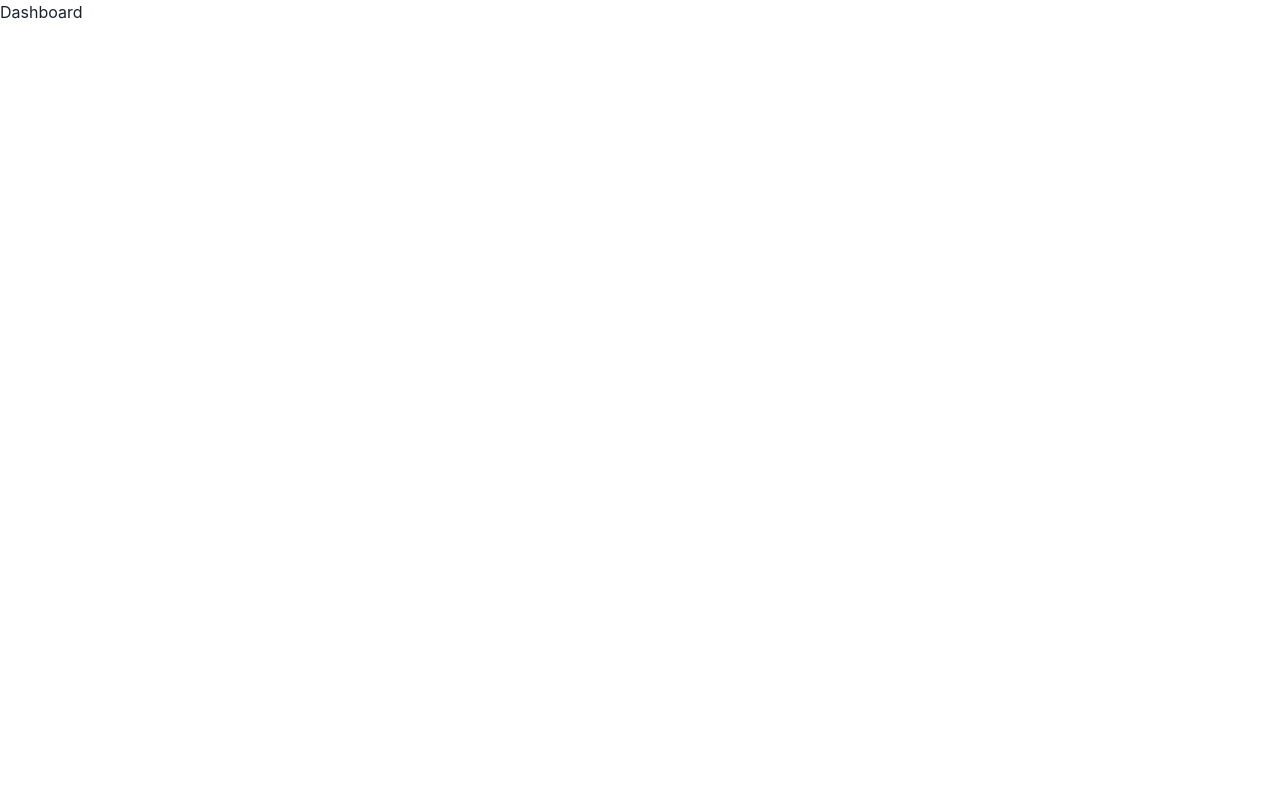
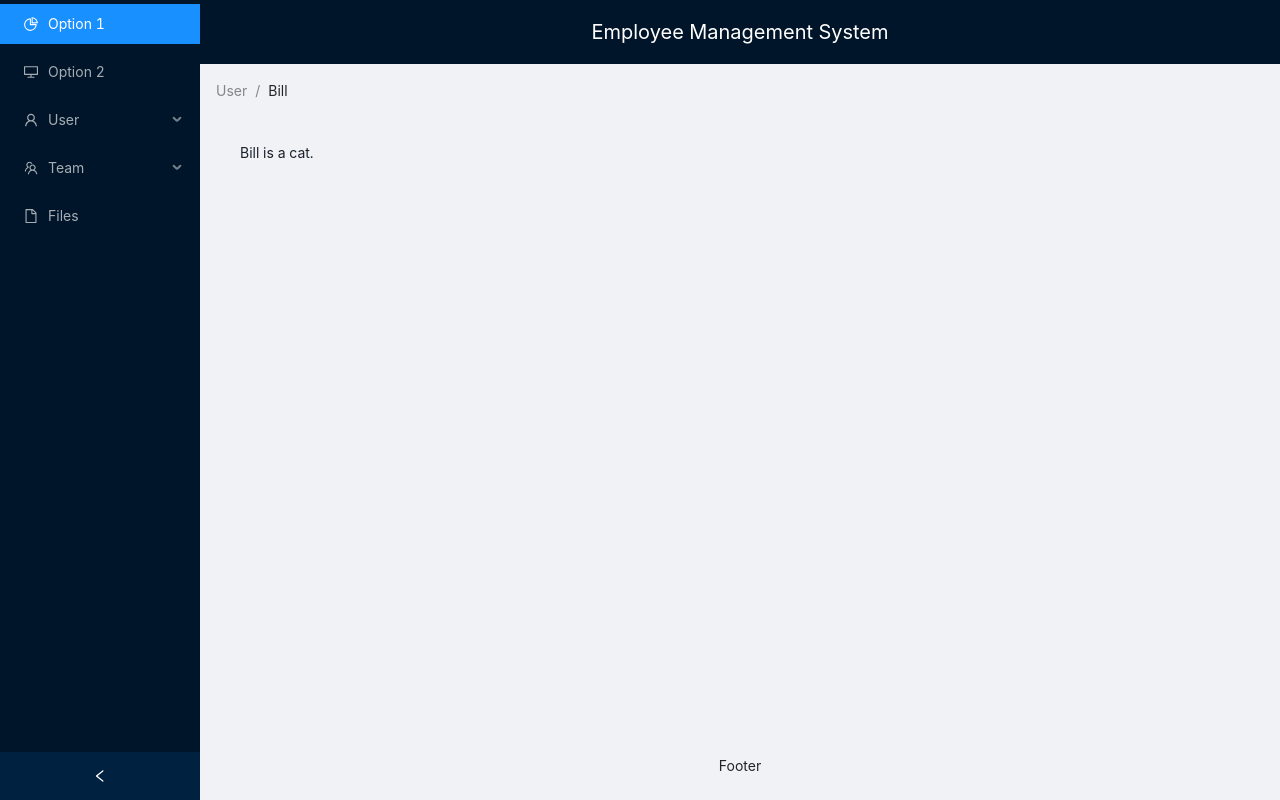
Before and after one commit to A-Slimani/ASD-EMS, a React (Create React App) app in the folder asd-ems/: page /Dashboard in a window 1280 px wide. Built offline with nearby package versions, Linux system fonts and the light colour scheme.

Commit message:
basic frontend prototype

```diff
--- a/asd-ems/package.json
+++ b/asd-ems/package.json
@@ -6,10 +6,13 @@
     "@chakra-ui/react": "^1.6.7",
     "@emotion/react": "^11.4.1",
     "@emotion/styled": "^11.3.0",
+    "@fontsource/open-sans": "^4.5.0",
+    "@fontsource/raleway": "^4.5.0",
     "@material-ui/core": "^4.12.3",
     "@testing-library/jest-dom": "^5.11.4",
     "@testing-library/react": "^11.1.0",
     "@testing-library/user-event": "^12.1.10",
+    "antd": "^4.16.13",
     "framer-motion": "^4.1.17",
     "jest-junit": "^12.2.0",
     "react": "^17.0.2",
--- /dev/null
+++ b/asd-ems/src/App.css
@@ -0,0 +1 @@
+@import '~antd/dist/andt.css'
--- a/asd-ems/src/App.js
+++ b/asd-ems/src/App.js
@@ -1,5 +1,4 @@
 import Login from './Login';
-import Routes from './Routes';
 import { BrowserRouter, Route, Switch } from 'react-router-dom';
 import Dashboard from './Dashboard';
 
--- /dev/null
+++ b/asd-ems/src/Dashboard.css
@@ -0,0 +1 @@
+@import '~antd/dist/antd.css'
--- a/asd-ems/src/Dashboard.js
+++ b/asd-ems/src/Dashboard.js
@@ -1,5 +1,73 @@
-const Dashboard = () => {
-  return <h1>Dashboard</h1>
-};
+import { Layout, Menu, Breadcrumb } from 'antd';
+import {
+  DesktopOutlined,
+  PieChartOutlined,
+  FileOutlined,
+  TeamOutlined,
+  UserOutlined,
+} from '@ant-design/icons';
+import './Dashboard.css';
+import React from 'react';
+
+const { Header, Footer, Sider, Content } = Layout;
+const { SubMenu } = Menu;
+
+class Dashboard extends React.Component {
+  state = {
+    collapsed: false,
+  };
+
+  onCollapse = collapsed => {
+    this.setState({ collapsed });
+  };
+
+  render() {
+    const { collapsed } = this.state;
+    return (
+      <Layout style={{ minHeight: '100vh' }}>
+        <Sider collapsible collapsed={collapsed} onCollapse={this.onCollapse}>
+          <div className="logo" />
+          <Menu theme="dark" defaultSelectedKeys={['1']} mode="inline">
+            <Menu.Item key="1" icon={<PieChartOutlined />}>
+              Option 1
+            </Menu.Item>
+            <Menu.Item key="2" icon={<DesktopOutlined />}>
+              Option 2
+            </Menu.Item>
+            <SubMenu key="sub1" icon={<UserOutlined />} title="User">
+              <Menu.Item key="3">Tom</Menu.Item>
+              <Menu.Item key="4">Bill</Menu.Item>
+              <Menu.Item key="5">Alex</Menu.Item>
+            </SubMenu>
+            <SubMenu key="sub2" icon={<TeamOutlined />} title="Team">
+              <Menu.Item key="6">Team 1</Menu.Item>
+              <Menu.Item key="8">Team 2</Menu.Item>
+            </SubMenu>
+            <Menu.Item key="9" icon={<FileOutlined />}>
+              Files
+            </Menu.Item>
+          </Menu>
+        </Sider>
+        <Layout className="site-layout">
+          <Header className="site-layout-background" style={{ padding: 0 }}>
+            <h1 style={{ color: 'white', textAlign: 'center', fontSize :"20px" }}>Employee Management System</h1>
+          </Header>
+          <Content style={{ margin: '0 16px' }}>
+            <Breadcrumb style={{ margin: '16px 0' }}>
+              <Breadcrumb.Item>User</Breadcrumb.Item>
+              <Breadcrumb.Item>Bill</Breadcrumb.Item>
+            </Breadcrumb>
+            <div
+              className="site-layout-background"
+              style={{ padding: 24, minHeight: 360 }}>
+              Bill is a cat.
+            </div>
+          </Content>
+          <Footer style={{ textAlign: 'center' }}>Footer</Footer>
+        </Layout>
+      </Layout>
+    );
+  }
+}
 
 export default Dashboard;
```
Also changed, not shown: asd-ems/src/Login.js (+11 -28 lines), 2 other files (tests, documents, lock files or other folders).
